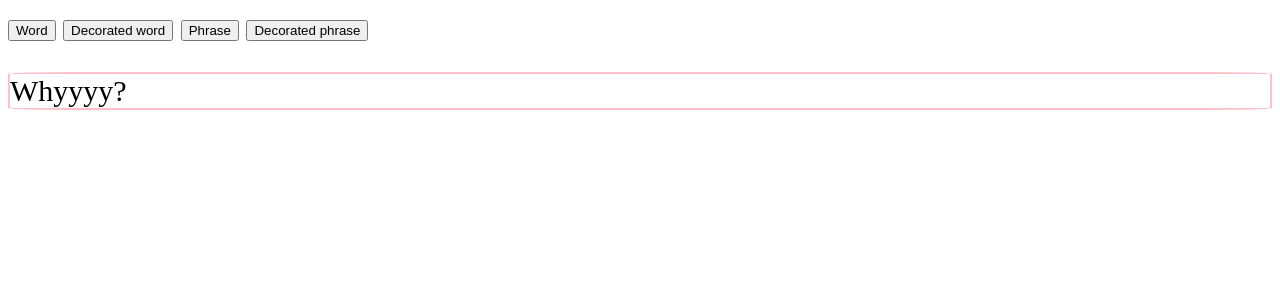
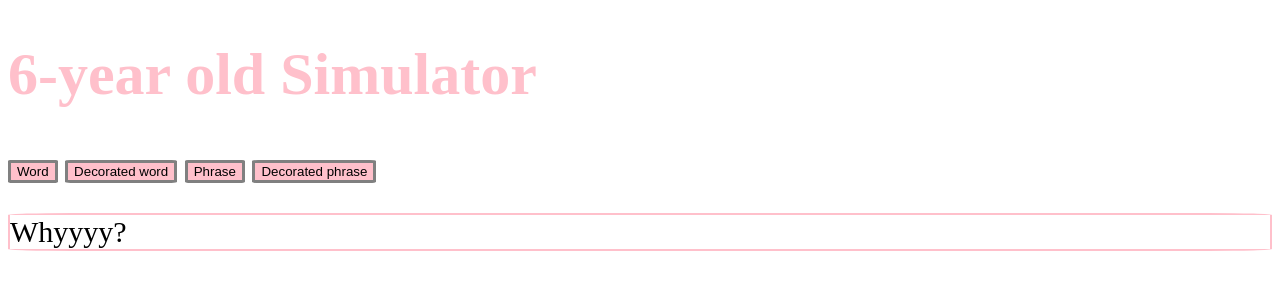
Before and after one commit to tstumbo/lab13, a plain HTML site: page index.html in a window 1280 px wide. Drawn offline with Linux system fonts and the light colour scheme.

Commit message:
Added a bit of styling

```diff
--- a/custom.css
+++ b/custom.css
@@ -1,5 +1,13 @@
 body {
   font-size: 30px;
+}
+h1 {
+  color: pink;
+}
+button {
+  background-color: pink;
+  border: 3px solid grey;
+  border-radius: 5%;
 }
 p {
   border: 2px solid pink;
--- a/index.html
+++ b/index.html
@@ -8,6 +8,7 @@
     <script src="angular.min.js"></script>
   </head>
   <body ng-app="chattyApp">
+    <h1>6-year old Simulator</h1>
     <section ng-controller="talk">
       <button ng-click="word()">Word</button>
       <button ng-click="wordDec()">Decorated word</button>
```
